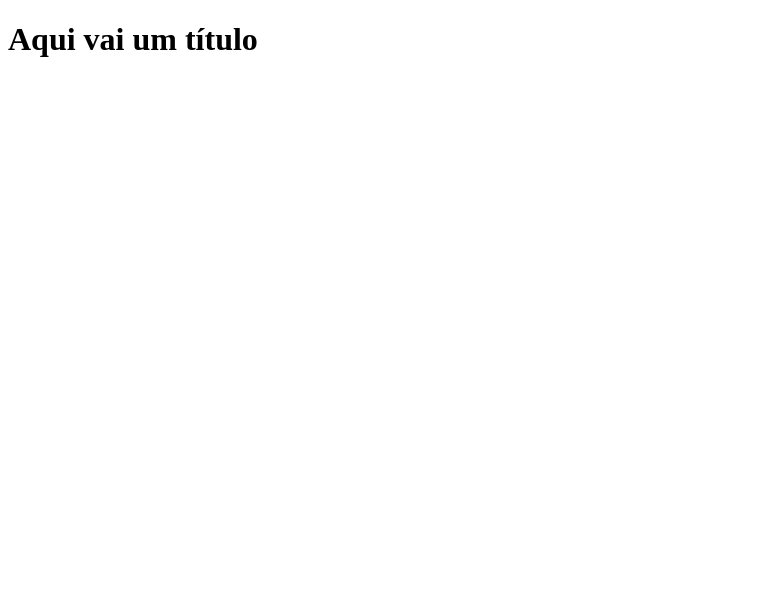
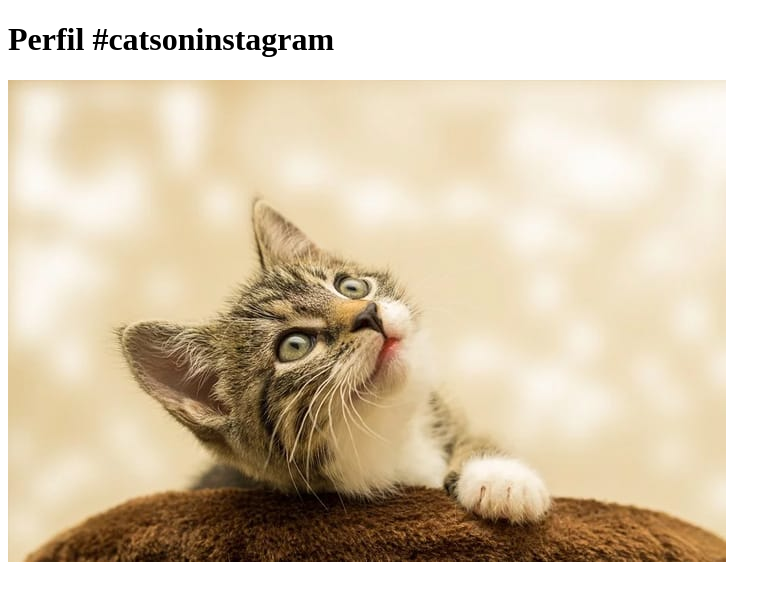
Before and after one commit to fortunato-sply/prova-devops, a plain HTML site: page index.html in a window 1280 px wide. Shown: the whole page, without its empty margins (0-781 px from the left). Drawn offline with Linux system fonts and the light colour scheme.

Commit message:
gatinhos fofos!

```diff
--- a/index.html
+++ b/index.html
@@ -2,9 +2,10 @@
 <html lang="pt-br">
 <head>
     <meta charset="UTF-8">
-    <title>Título da página</title>
+    <title>Fanpage de Gatinhos</title>
 </head>
 <body>
-    <h1>Aqui vai um título</h1>
+    <h1>Perfil #catsoninstagram</h1>
+    <img src="imagens/meu-primeiro-gato.jpg">
 </body>
 </html>
```
Also changed, not shown: imagens/meu-primeiro-gato.jpg (added), 1 other file.
